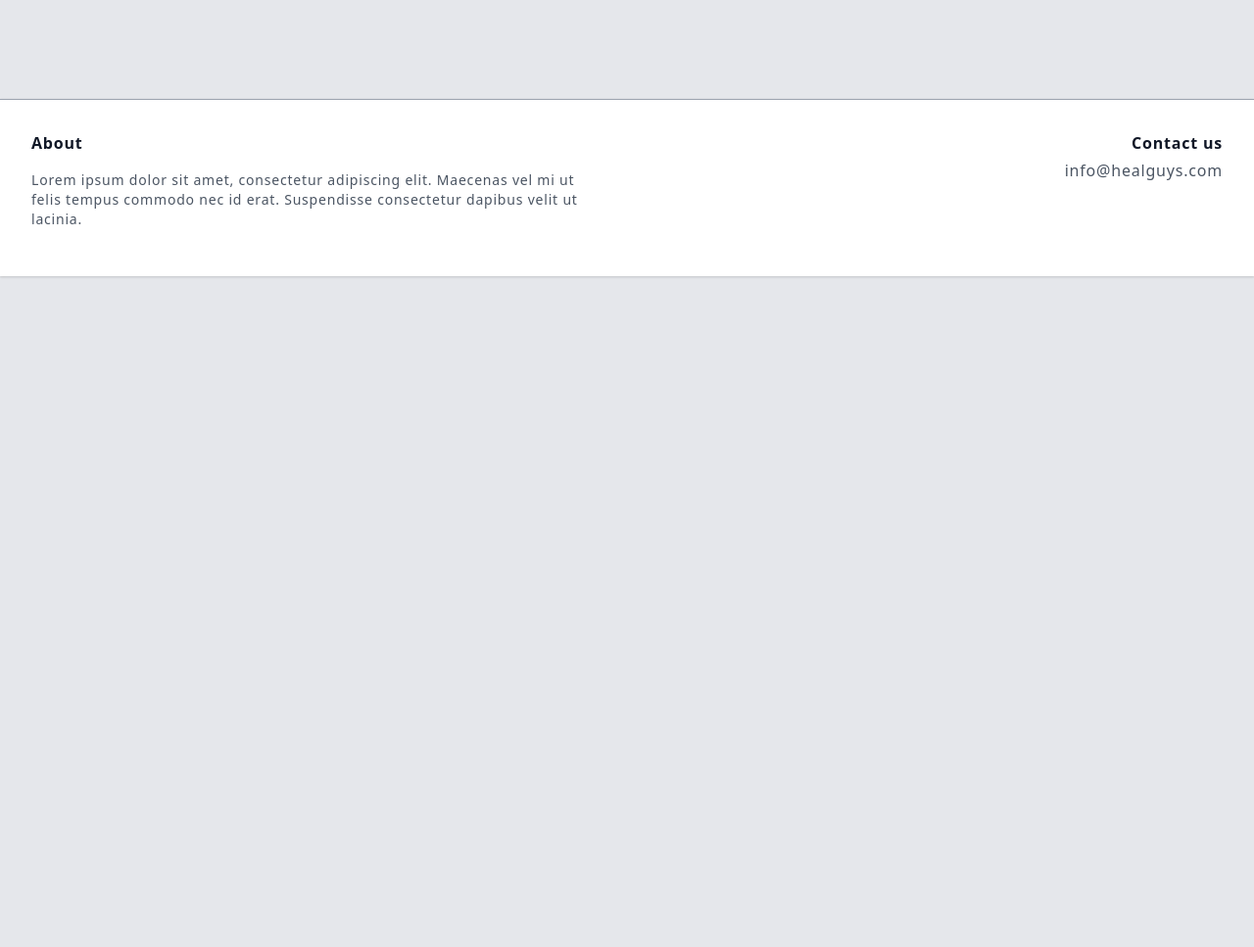
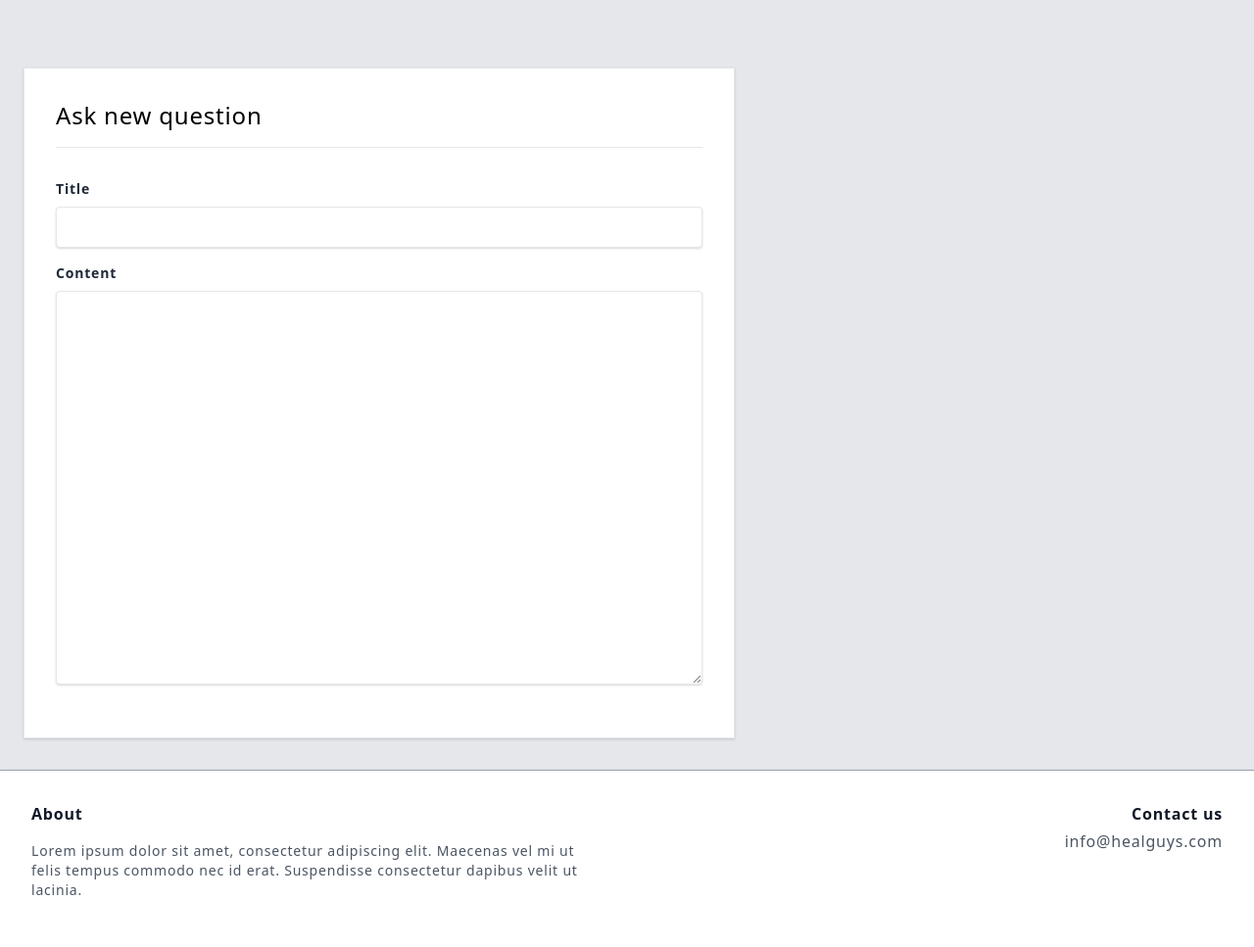
Before and after one commit to olzhasar/healthqa, a Flask app: template questions/templates/ask_question.html in a window 1280 px wide. Shown: the part 59-1026 px from the top of the page at 98% size. Before the commit the page ends 343 px from the top, so only its background shows below. Run offline with Flask 2, Linux system fonts and the light colour scheme; the template is opened without the code that fills it: values that come from a table or form of the project are taken from there, others are empty; style sheets or scripts are compiled from the project's sources; parts of the project's set-up code (start-up, migrations or seed data) failed here and were passed over.

Commit message:
Implemented ask_question view

```diff
--- /dev/null
+++ b/questions/forms.py
@@ -0,0 +1,25 @@
+from flask_wtf import FlaskForm
+from wtforms import SelectMultipleField, StringField, TextAreaField, validators
+
+
+class AskQuestionForm(FlaskForm):
+    title = StringField(
+        "Title",
+        [
+            validators.InputRequired(),
+            validators.Length(max=200),
+        ],
+        description="Question title",
+    )
+
+    content = TextAreaField(
+        "Content",
+        [
+            validators.InputRequired(),
+            validators.Length(min=50),
+        ],
+        description="Question content",
+        render_kw={"rows": 16},
+    )
+
+    tags = SelectMultipleField("Tags", description="Tags")
--- a/questions/templates/ask_question.html
+++ b/questions/templates/ask_question.html
@@ -1 +1,30 @@
-{% extends "base.html" %}
+{% extends "base.html" %} {% block content %}
+<div class="w-full lg:w-3/5 px-4">
+  <div class="bg-white border border-gray-200 shadow p-8">
+    <h1 class="text-2xl">Ask new question</h1>
+    <hr class="mt-4 mb-8" />
+    <form action="" method="POST">
+      <div class="mb-4">
+        <label
+          class="block text-gray-800 text-sm font-bold mb-2"
+          for="{{ form.title.name }}"
+        >
+          {{ form.title.label.text }}
+        </label>
+        {{ form.title(class_="shadow appearance-none border rounded w-full py-2
+        px-3 text-grey-darker") }}
+      </div>
+      <div class="mb-4">
+        <label
+          class="block text-gray-800 text-sm font-bold mb-2"
+          for="{{ form.content.name }}"
+        >
+          {{ form.content.label.text }}
+        </label>
+        {{ form.content(class_="shadow appearance-none border rounded w-full
+        py-2 px-3 text-grey-darker", type="textarea") }}
+      </div>
+    </form>
+  </div>
+</div>
+{% endblock %}
```
Also changed, not shown: crud/question.py (+15 -2 lines), questions/views.py (+12 -2 lines).
